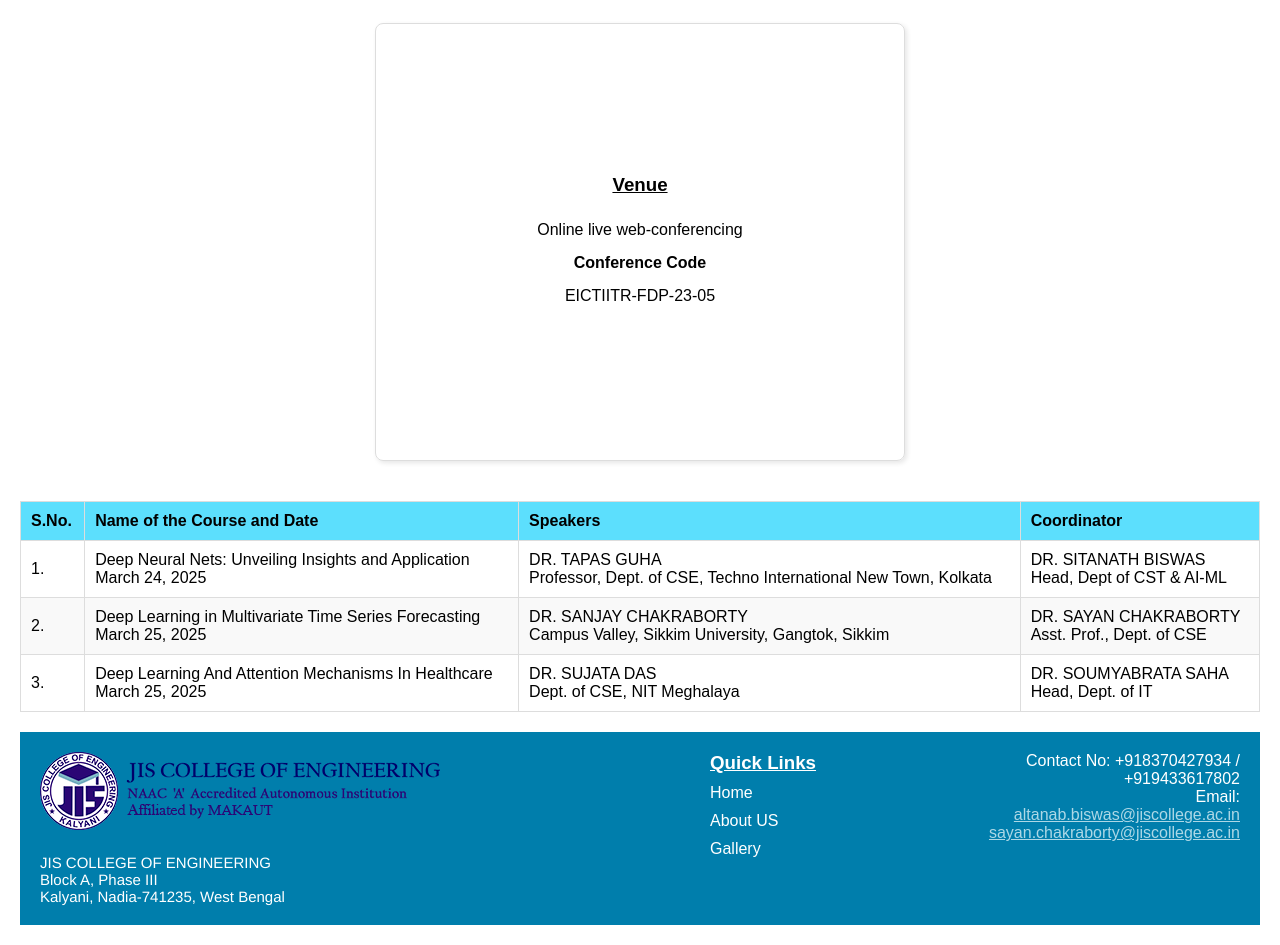
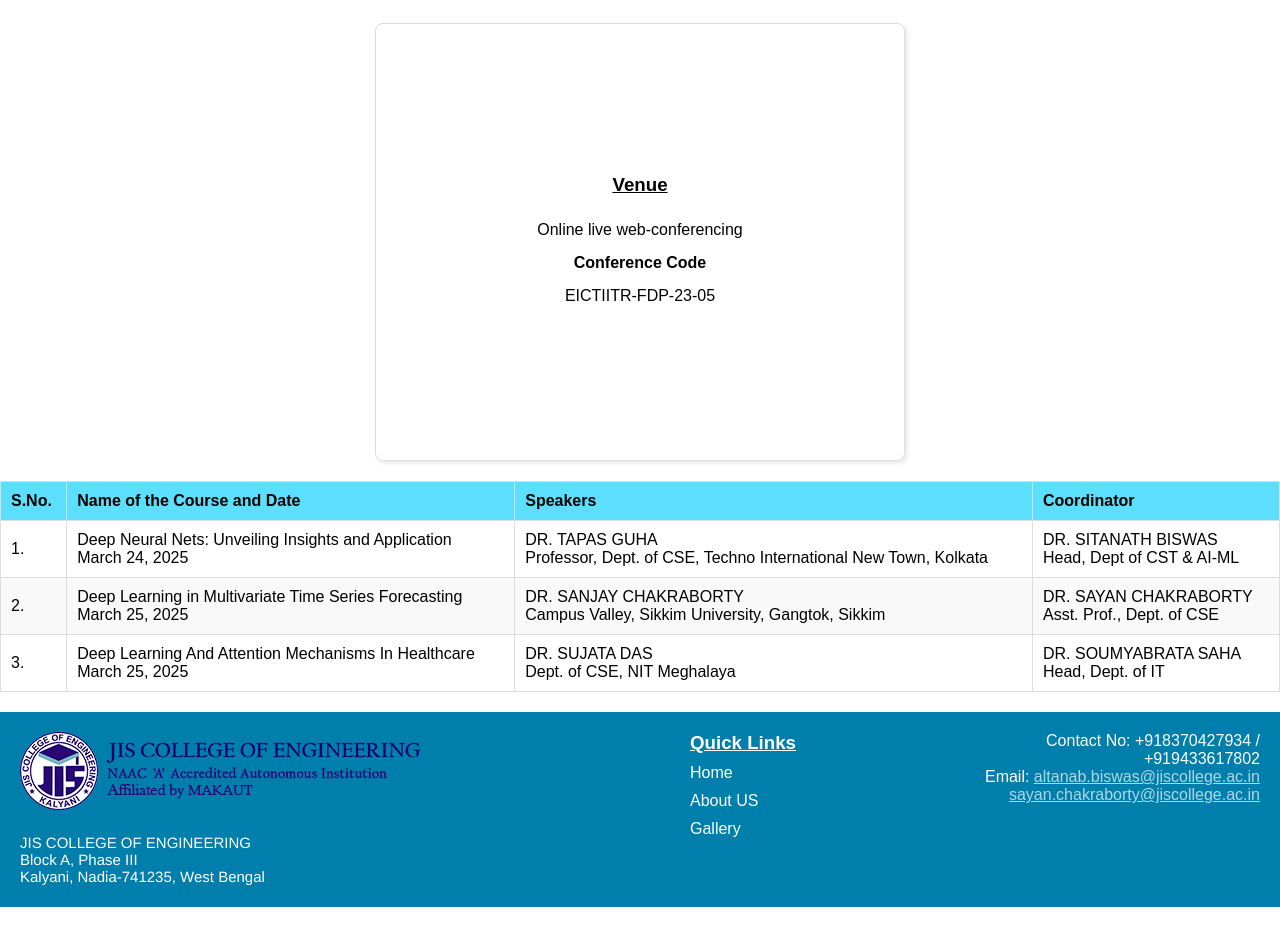
Before and after one commit to soumyadip2020/FDP, a plain HTML site: page index.html in a window 1280 px wide. Shown: the part 1528-2473 px from the top of the page. After the commit the page ends 2435 px from the top, so only its background shows below. Drawn offline with Linux system fonts and the light colour scheme.

Commit message:
Add files via upload

```diff
--- a/style.css
+++ b/style.css
@@ -299,7 +299,6 @@
 .table-footer {
     font-family: sans-serif;
     margin: 0;
-    padding: 20px; /* Add some padding around the table */
 }
 
 table {
@@ -341,6 +340,7 @@
     font-family: 'Franklin Gothic Medium', 'Arial Narrow', Arial, sans-serif;
     font-size: 15px;
     padding-top: 10px;
+    padding-bottom: 2px;
 }
 
 .left-section, .middle-section, .right-section {
```
